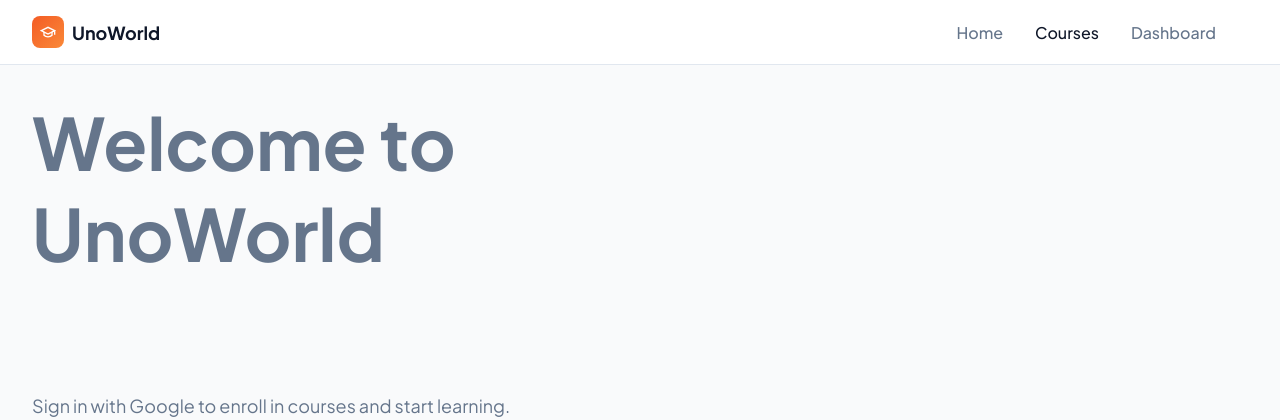
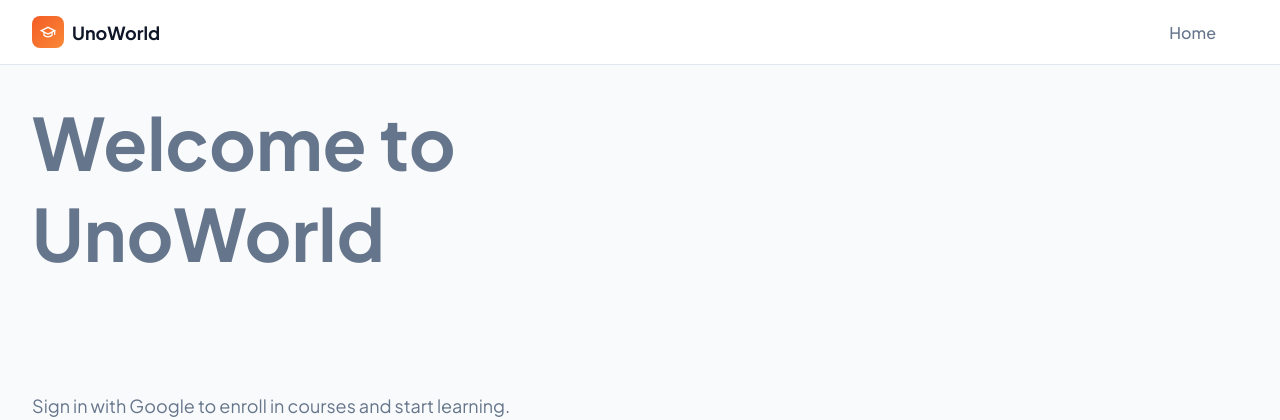
Before and after one commit to heres-riya/unoworld, a Flask app: page /dashboard in a window 1280 px wide. Shown: the top 420 px of the page. Run offline with Flask 3, Linux system fonts and the light colour scheme; data that the repository does not hold is empty; some libraries are stand-ins or nearby versions.

Commit message:
fix nav bar

```diff
--- a/templates/portal.html
+++ b/templates/portal.html
@@ -13,8 +13,6 @@
       </div>
       <div class="nav-links">
         <a href="/" class="nav-link">Home</a>
-        <a href="/courses" class="nav-link" style="color: hsl(var(--foreground));">Courses</a>
-        <a href="/dashboard" class="nav-link">Dashboard</a>
         {% if session.get('student_id') %}
           <a href="/logout" class="btn btn-accent" style="padding: 0.5rem 1rem; font-size: 0.875rem;">Log Out </a>
         {% else %}
```
